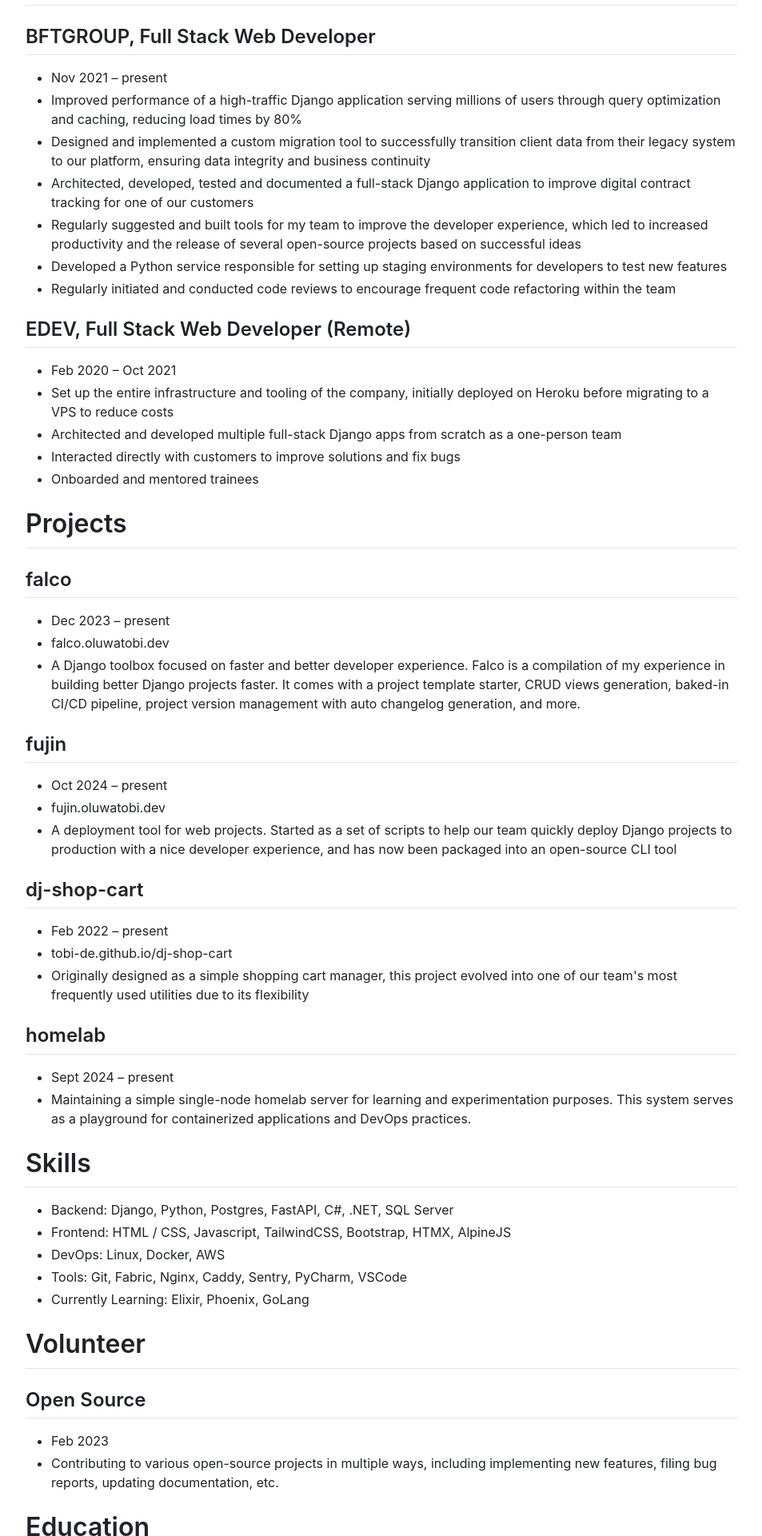
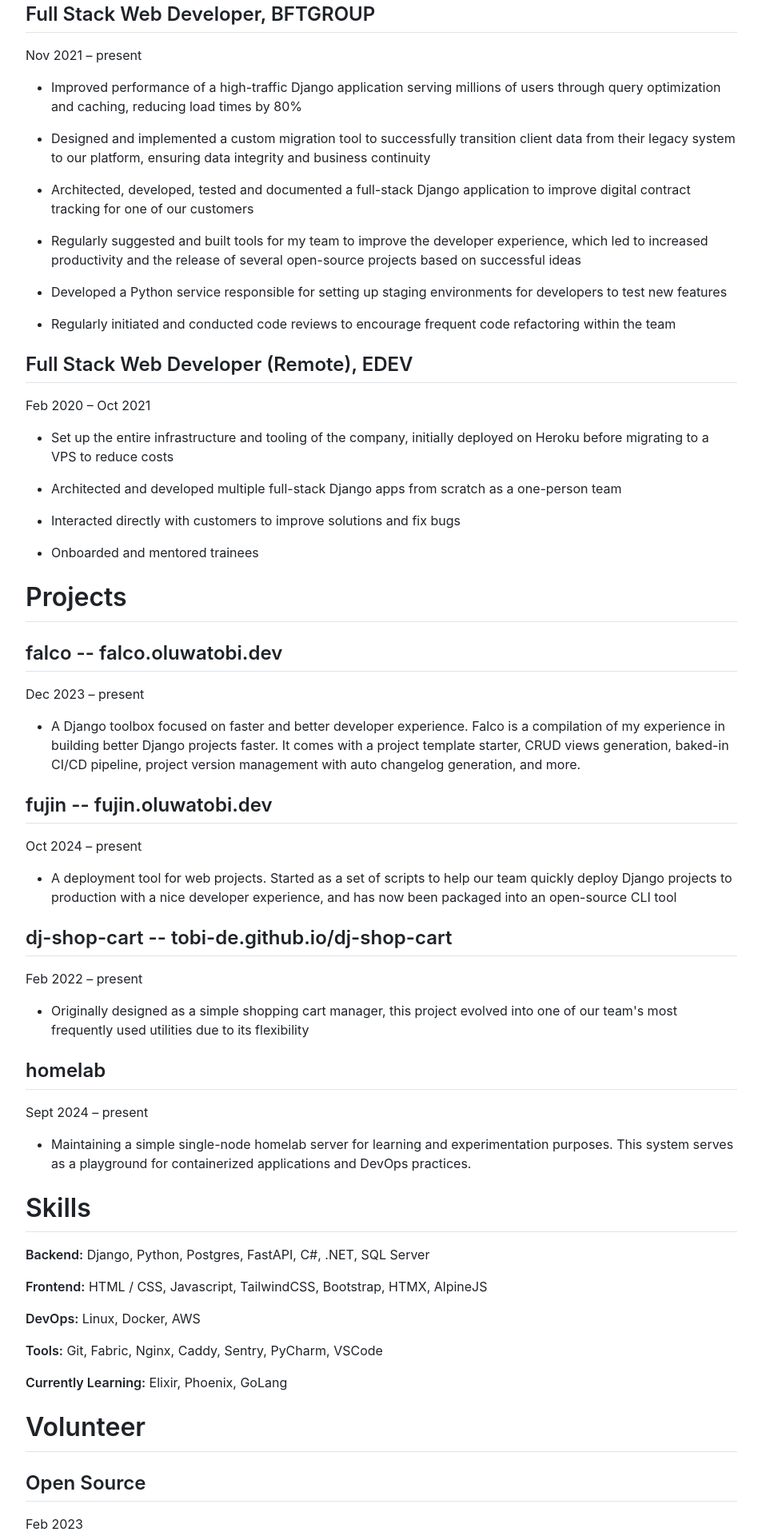
Before and after one commit to Tobi-De/resume, a plain HTML site: page docs/index.html in a window 1280 px wide. Shown: the part 434-2355 px from the top of the page at 80% size, without its empty margins (163-1116 px from the left). Drawn offline with nearby package versions, Linux system fonts and the light colour scheme.

Commit message:
rebuild site

```diff
--- a/docs/index.html
+++ b/docs/index.html
@@ -6,12 +6,20 @@
     <meta name="viewport" content="width=device-width, initial-scale=1">
     <meta http-equiv="X-UA-Compatible" content="ie=edge">
     <title>
-        Tobi DEGNON's CV
+
     </title>
     <link rel="stylesheet"
         href="https://cdnjs.cloudflare.com/ajax/libs/github-markdown-css/5.5.1/github-markdown-light.min.css"
         integrity="sha512-Pmhg2i/F7+5+7SsdoUqKeH7UAZoVMYb1sxGOoJ0jWXAEHP0XV2H4CITyK267eHWp2jpj7rtqWNkmEOw1tNyYpg=="
         crossorigin="anonymous" referrerpolicy="no-referrer" />
+    <link rel="stylesheet" href="https://cdn.jsdelivr.net/npm/katex@0.16.12/dist/katex.min.css" integrity="sha384-PDbUeNCuE6bOPudPOgFyIUEy3UJawJVwr3XlGO90FIuf5qNIoTLSgOJo/dC2ZXV/" crossorigin="anonymous">
+
+    <!-- The loading of KaTeX is deferred to speed up page rendering -->
+    <script defer src="https://cdn.jsdelivr.net/npm/katex@0.16.12/dist/katex.min.js" integrity="sha384-VkqWq8xtm5YQk1BBXczQ8/Sx+DlCzF8cuS43bZwmtVXzRFtyLTqTCdP7MKmKo+KN" crossorigin="anonymous"></script>
+
+    <!-- To automatically render math in text elements, include the auto-render extension: -->
+    <script defer src="https://cdn.jsdelivr.net/npm/katex@0.16.12/dist/contrib/auto-render.min.js" integrity="sha384-hCXGrW6PitJEwbkoStFjeJxv+fSOOQKOPbJxSfM6G5sWZjAyWhXiTIIAmQqnlLlh" crossorigin="anonymous"
+        onload="renderMathInElement(document.body, {delimiters: [{ left: '$$',  right: '$$',  display: false }]});"></script>
     <style>
         .markdown-body {
             box-sizing: border-box;
@@ -34,83 +42,91 @@
         <h1>Tobi DEGNON's CV</h1>
         <ul>
         <li>Email: <a href="mailto:tobidegnon@proton.me">tobidegnon@proton.me</a></li>
-        <li>Location: Cotonou, BJ</li>
         <li>Website: <a href="https://oluwatobi.dev/">oluwatobi.dev</a></li>
         <li>GitHub: <a href="https://github.com/tobi-de">tobi-de</a></li>
         </ul>
         <h1>Summary</h1>
         <p>Backend Django developer with 4 years of experience at startups, where I built products from the ground up, from architecture to deployment</p>
         <h1>Experience</h1>
-        <h2>BFTGROUP, Full Stack Web Developer</h2>
+        <h2><strong>Full Stack Web Developer</strong>, BFTGROUP</h2>
+        <p>Nov 2021 – present</p>
         <ul>
-        <li>Nov 2021 – present</li>
-        <li>Improved performance of a high-traffic Django application serving millions of users through query optimization and caching, reducing load times by 80%</li>
-        <li>Designed and implemented a custom migration tool to successfully transition client data from their legacy system to our platform, ensuring data integrity and business continuity</li>
-        <li>Architected, developed, tested and documented a full-stack Django application to improve digital contract tracking for one of our customers</li>
-        <li>Regularly suggested and built tools for my team to improve the developer experience, which led to increased productivity and the release of several open-source projects based on successful ideas</li>
-        <li>Developed a Python service responsible for setting up staging environments for developers to test new features</li>
-        <li>Regularly initiated and conducted code reviews to encourage frequent code refactoring within the team</li>
+        <li>
+        <p>Improved performance of a high-traffic Django application serving millions of users through query optimization and caching, reducing load times by 80%</p>
+        </li>
+        <li>
+        <p>Designed and implemented a custom migration tool to successfully transition client data from their legacy system to our platform, ensuring data integrity and business continuity</p>
+        </li>
+        <li>
+        <p>Architected, developed, tested and documented a full-stack Django application to improve digital contract tracking for one of our customers</p>
+        </li>
+        <li>
+        <p>Regularly suggested and built tools for my team to improve the developer experience, which led to increased productivity and the release of several open-source projects based on successful ideas</p>
+        </li>
+        <li>
+        <p>Developed a Python service responsible for setting up staging environments for developers to test new features</p>
+        </li>
+        <li>
+        <p>Regularly initiated and conducted code reviews to encourage frequent code refactoring within the team</p>
+        </li>
         </ul>
-        <h2>EDEV, Full Stack Web Developer (Remote)</h2>
+        <h2><strong>Full Stack Web Developer (Remote)</strong>, EDEV</h2>
+        <p>Feb 2020 – Oct 2021</p>
         <ul>
-        <li>Feb 2020 – Oct 2021</li>
-        <li>Set up the entire infrastructure and tooling of the company, initially deployed on Heroku before migrating to a VPS to reduce costs</li>
-        <li>Architected and developed multiple full-stack Django apps from scratch as a one-person team</li>
-        <li>Interacted directly with customers to improve solutions and fix bugs</li>
-        <li>Onboarded and mentored trainees</li>
+        <li>
+        <p>Set up the entire infrastructure and tooling of the company, initially deployed on Heroku before migrating to a VPS to reduce costs</p>
+        </li>
+        <li>
+        <p>Architected and developed multiple full-stack Django apps from scratch as a one-person team</p>
+        </li>
+        <li>
+        <p>Interacted directly with customers to improve solutions and fix bugs</p>
+        </li>
+        <li>
+        <p>Onboarded and mentored trainees</p>
+        </li>
         </ul>
         <h1>Projects</h1>
-        <h2>falco</h2>
+        <h2><strong>falco</strong> -- <strong>falco.oluwatobi.dev</strong></h2>
+        <p>Dec 2023 – present</p>
         <ul>
-        <li>Dec 2023 – present</li>
-        <li>falco.oluwatobi.dev</li>
         <li>A Django toolbox focused on faster and better developer experience. Falco is a compilation of my experience in building better Django projects faster. It comes with a project template starter, CRUD views generation, baked-in CI/CD pipeline, project version management with auto changelog generation, and more.</li>
         </ul>
-        <h2>fujin</h2>
+        <h2><strong>fujin</strong> -- <strong>fujin.oluwatobi.dev</strong></h2>
+        <p>Oct 2024 – present</p>
         <ul>
-        <li>Oct 2024 – present</li>
-        <li>fujin.oluwatobi.dev</li>
         <li>A deployment tool for web projects. Started as a set of scripts to help our team quickly deploy Django projects to production with a nice developer experience, and has now been packaged into an open-source CLI tool</li>
         </ul>
-        <h2>dj-shop-cart</h2>
+        <h2><strong>dj-shop-cart</strong> -- <strong>tobi-de.github.io/dj-shop-cart</strong></h2>
+        <p>Feb 2022 – present</p>
         <ul>
-        <li>Feb 2022 – present</li>
-        <li>tobi-de.github.io/dj-shop-cart</li>
         <li>Originally designed as a simple shopping cart manager, this project evolved into one of our team's most frequently used utilities due to its flexibility</li>
         </ul>
-        <h2>homelab</h2>
+        <h2><strong>homelab</strong></h2>
+        <p>Sept 2024 – present</p>
         <ul>
-        <li>Sept 2024 – present</li>
         <li>Maintaining a simple single-node homelab server for learning and experimentation purposes. This system serves as a playground for containerized applications and DevOps practices.</li>
         </ul>
         <h1>Skills</h1>
+        <p><strong>Backend:</strong> Django, Python, Postgres, FastAPI, C#, .NET, SQL Server</p>
+        <p><strong>Frontend:</strong> HTML / CSS, Javascript, TailwindCSS, Bootstrap, HTMX, AlpineJS</p>
+        <p><strong>DevOps:</strong> Linux, Docker, AWS</p>
+        <p><strong>Tools:</strong> Git, Fabric, Nginx, Caddy, Sentry, PyCharm, VSCode</p>
+        <p><strong>Currently Learning:</strong> Elixir, Phoenix, GoLang</p>
+        <h1>Volunteer</h1>
+        <h2><strong>Open Source</strong></h2>
+        <p>Feb 2023</p>
         <ul>
-        <li>Backend: Django, Python, Postgres, FastAPI, C#, .NET, SQL Server</li>
-        <li>Frontend: HTML / CSS, Javascript, TailwindCSS, Bootstrap, HTMX, AlpineJS</li>
-        <li>DevOps: Linux, Docker, AWS</li>
-        <li>Tools: Git, Fabric, Nginx, Caddy, Sentry, PyCharm, VSCode</li>
-        <li>Currently Learning: Elixir, Phoenix, GoLang</li>
-        </ul>
-        <h1>Volunteer</h1>
-        <h2>Open Source</h2>
-        <ul>
-        <li>Feb 2023</li>
         <li>Contributing to various open-source projects in multiple ways, including implementing new features, filing bug reports, updating documentation, etc.</li>
         </ul>
         <h1>Education</h1>
-        <h2>Institut De Formation Et De Recherche En Informatique (IFRI), Bachelor in Computer Science (incomplete)</h2>
+        <h2><strong>Institut De Formation Et De Recherche En Informatique (IFRI)</strong>, Bachelor in Computer Science (incomplete)Nov 2016 – Jan 2020</h2>
+        <h1>Languages</h1>
+        <p><strong>English:</strong> Professional Working</p>
+        <p><strong>French:</strong> Native Speaker</p>
+        <h1>References</h1>
+        <h2><strong>Aimé An-Nyong DEGBEY, Head of Development BFT Group</strong> -- <strong>linkedin.com/in/aimé-an-nyong-degbey</strong></h2>
         <ul>
-        <li>Nov 2016 – Jan 2020</li>
-        </ul>
-        <h1>Languages</h1>
-        <ul>
-        <li>English: Professional Working</li>
-        <li>French: Native Speaker</li>
-        </ul>
-        <h1>References</h1>
-        <h2>Aimé An-Nyong DEGBEY, Head of Development BFT Group</h2>
-        <ul>
-        <li>linkedin.com/in/aimé-an-nyong-degbey</li>
         <li>Tobi is a highly skilled and dedicated python developer who has made significant contributions to our team and projects at BFT, consistently delivering high-quality work and demonstrating excellent problem-solving skills.</li>
         </ul>
     </article>
```
Also changed, not shown: rendercv_output/Tobi_DEGNON_CV.html (+57 -48 lines), rendercv_output/Tobi_DEGNON_CV_1.png, rendercv_output/Tobi_DEGNON_CV_2.png, 7 other files.
